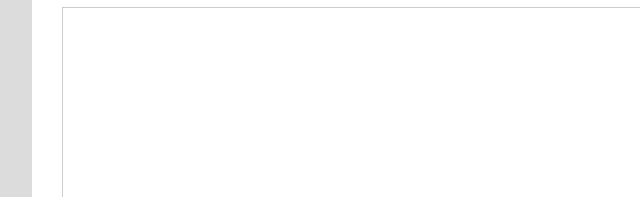
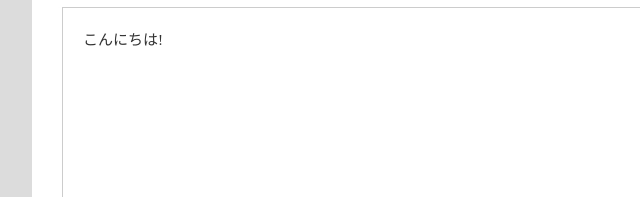
Before and after one commit to KUAD-XtechDesign/js-practice-Mooponrawit, a plain HTML site: page sample/sample02.html in a window 1280 px wide. Both pictures are taken after a click on the item "実行1". Shown: the part 389-586 px from the top of the page, 108-748 px from the left. Drawn offline with nearby package versions, Linux system fonts and the light colour scheme; some packages are replaced by stand-ins of ours.

Commit message:
jsのところに入れた

```diff
--- a/sample/js/script02.js
+++ b/sample/js/script02.js
@@ -0,0 +1,36 @@
+$(function(){
+
+    let txt1 = "おはようございます";
+    let txt2 = "おげんきですか？";
+    let num1 = 20;
+    let num2 = 32;
+
+    $("#button01").on("click",function(){
+     $("#content").text("こんにちは!");
+   })
+
+   $("#button02").on("click",function(){
+    $("#content").text(txt1);
+  })
+
+  $("#button03").on("click",function(){
+    $("#content").text(txt1+txt2);
+  })
+
+  $("#button04").on("click",function(){
+    $("#content").text(num1+num2);
+  })
+
+  $("#button05").on("click",function(){
+    $("#content").text(num1+"+"+num2+"="+(num1+num2)+"です");
+  })
+
+
+
+
+
+
+
+
+
+})
--- a/sample/sample02.html
+++ b/sample/sample02.html
@@ -45,6 +45,7 @@
 
       <div class="playground">
         <div id="content">
+          <div> id="ball" </div>
 
         </div>
       </div>
```
Also changed, not shown: sample/js/script01.js (+26 -0 lines).
